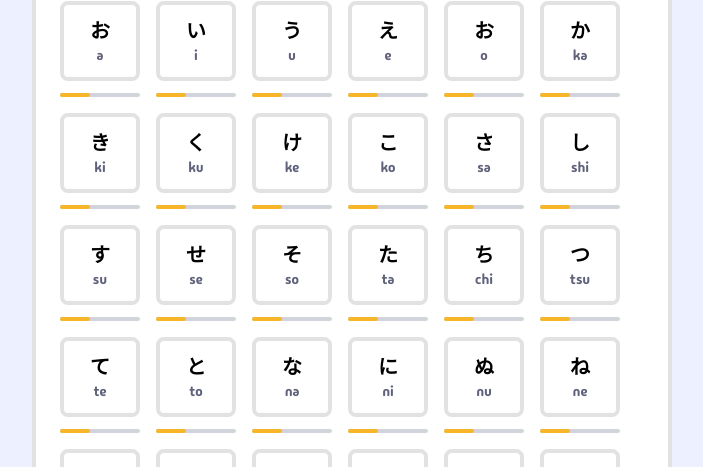
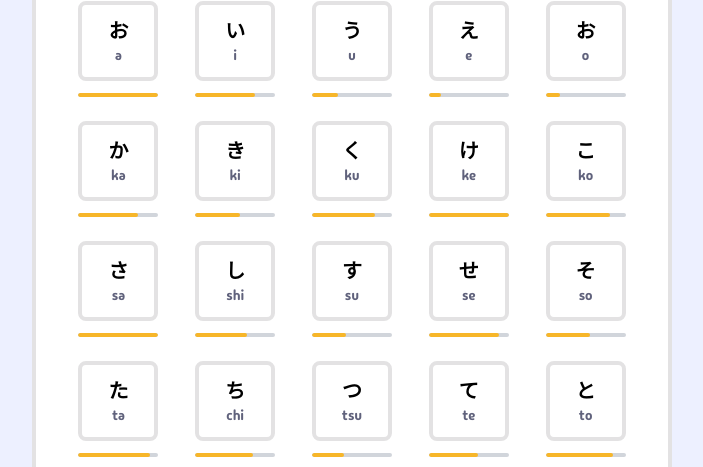
Before and after one commit to jeffreyalvr/react-japanese-trainer, a React (Vite) app: page / in a window 1280 px wide. Shown: the part 285-752 px from the top of the page, without its empty margins (288-991 px from the left). Built offline with nearby package versions, Linux system fonts and the light colour scheme.

Commit message:
Centraliza os itens do tabcontent e corrige indicador de porcentagem de aprendizado do item

```diff
--- a/src/components/Alphabets/TabContent/index.tsx
+++ b/src/components/Alphabets/TabContent/index.tsx
@@ -17,12 +17,12 @@ const TabContent = ({
   showTranslations: boolean;
 }) => {
   return (
-    <div className="flex flex-row gap-4 p-6 flex-wrap py-6">
+    <div className="grid grid-cols-5 gap-y-6 flex-wrap w-full p-6 justify-items-center">
       {alphabet.caracteres.map((item) => (
-        <div className="flex flex-col gap-3">
+        <div className="flex flex-col gap-3 w-20">
           <div
             key={item.id}
-            className="rounded-lg flex flex-col items-center justify-center p-4 size-20 hover:text-white border-4 border-[var(--border-box-light)] bg-[var(--bg-box-light)] dark:border-[var(--border-box-dark)] dark:bg-[var(--bg-box-dark)] cursor-pointer hover:bg-[var(--primary)]"
+            className="rounded-lg flex flex-col items-center justify-center p-4 w-full h-20 hover:text-white border-4 border-[var(--border-box-light)] bg-[var(--bg-box-light)] dark:border-[var(--border-box-dark)] dark:bg-[var(--bg-box-dark)] cursor-pointer hover:bg-[var(--primary)]"
           >
             <div className="text-xl font-bold text-[var(--fg-light) dark:text-[var(--fg-dark)]">
               {item.caractere}
@@ -33,8 +33,14 @@ const TabContent = ({
               </div>
             ) : null}
           </div>
-          <div className="rounded-lg w-full h-1 bg-gray-300 dark:bg-[var(--primary-opaque)]">
-            <div className="rounded-lg w-[30px] h-1 bg-[var(--gold)]"></div>
+          <div
+            title={`Taxa de acertos de ${item.progresso}%`}
+            className="rounded-lg w-full h-1 overflow-clip bg-gray-300 dark:bg-[var(--primary-opaque)]"
+          >
+            <div
+              className={`rounded-lg h-1 bg-[var(--gold)]`}
+              style={{ width: `${item.progresso}%` }}
+            ></div>
           </div>
         </div>
       ))}
```
